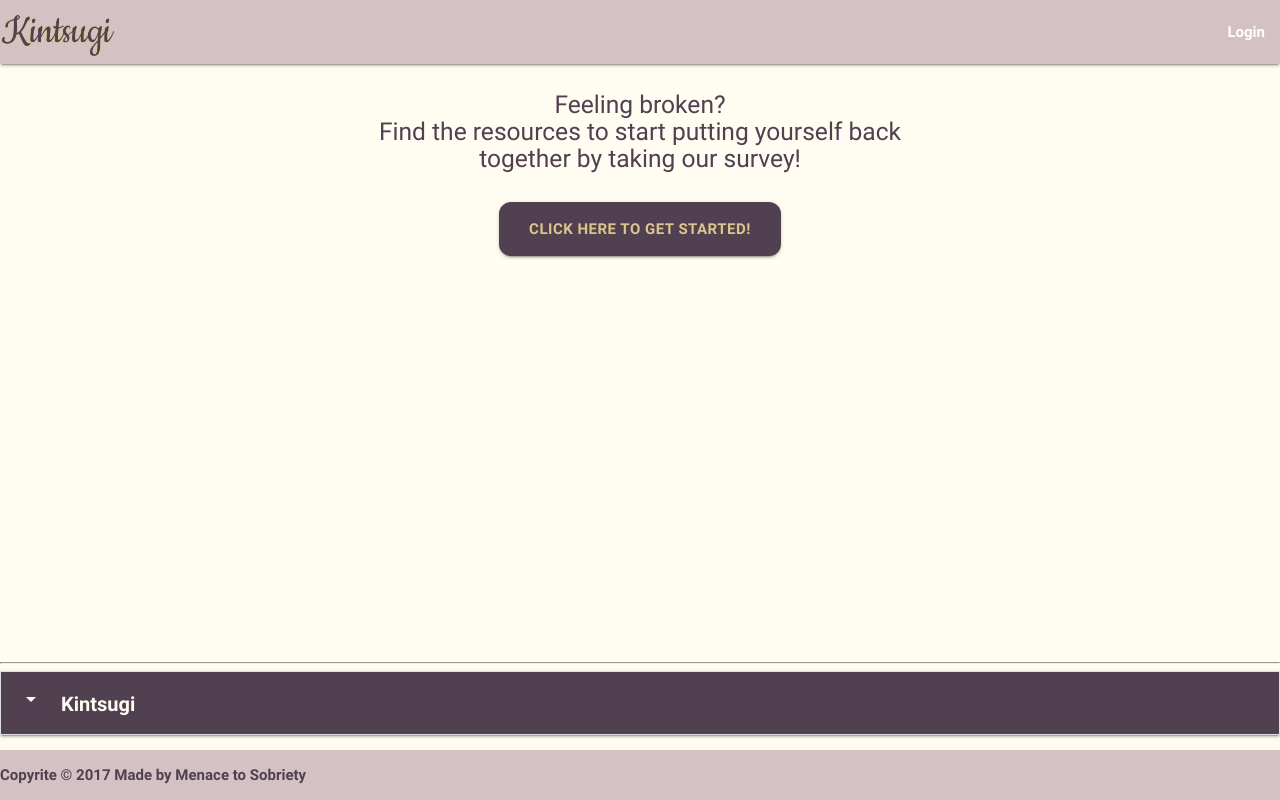
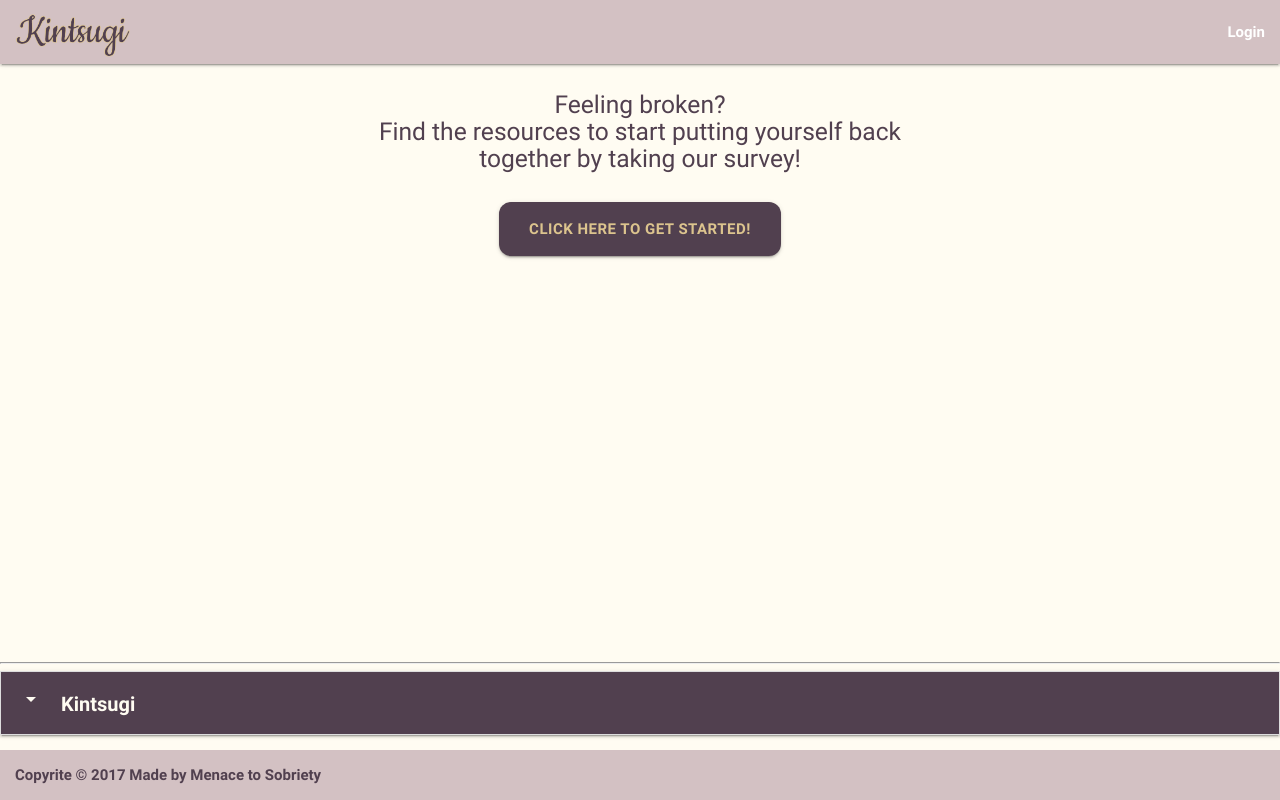
Before and after one commit to matlittle/project-2-group-2, a Node server app: page / in a window 1280 px wide. Run offline with Node 20, Linux system fonts and the light colour scheme; some libraries are stand-ins or nearby versions.

Commit message:
padded head and foot

```diff
--- a/public/css/style.css
+++ b/public/css/style.css
@@ -40,7 +40,7 @@ p {
 
 .logo-image {
   max-height: 64px !important;
-  padding: 7px 0 !important;
+  padding: 7px 15px !important;
 }
 
 #logo {
@@ -94,6 +94,7 @@ p {
 .page-footer .footer-copyright {
   background-color: #d3c1c3;
   color: #51404f;
+  padding-left: 15px;
 }
 
 #footer-btn {
```
